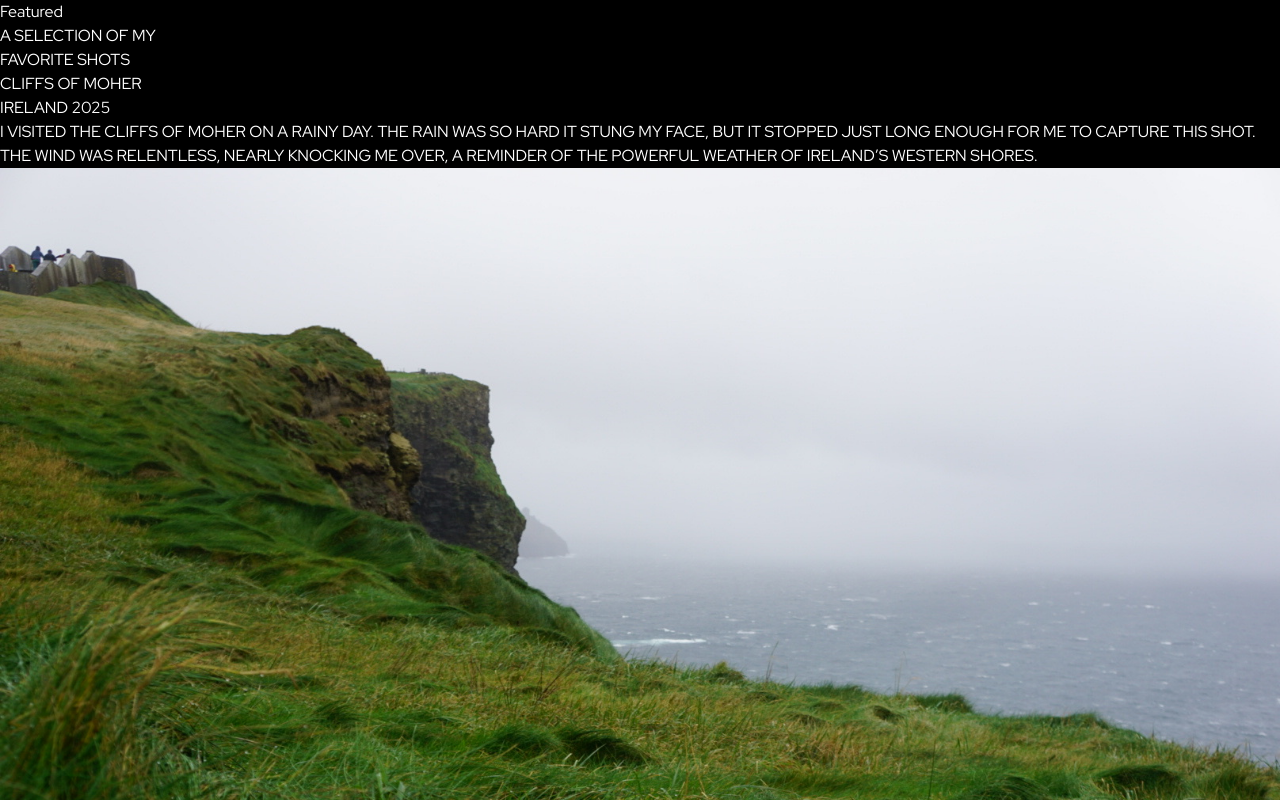
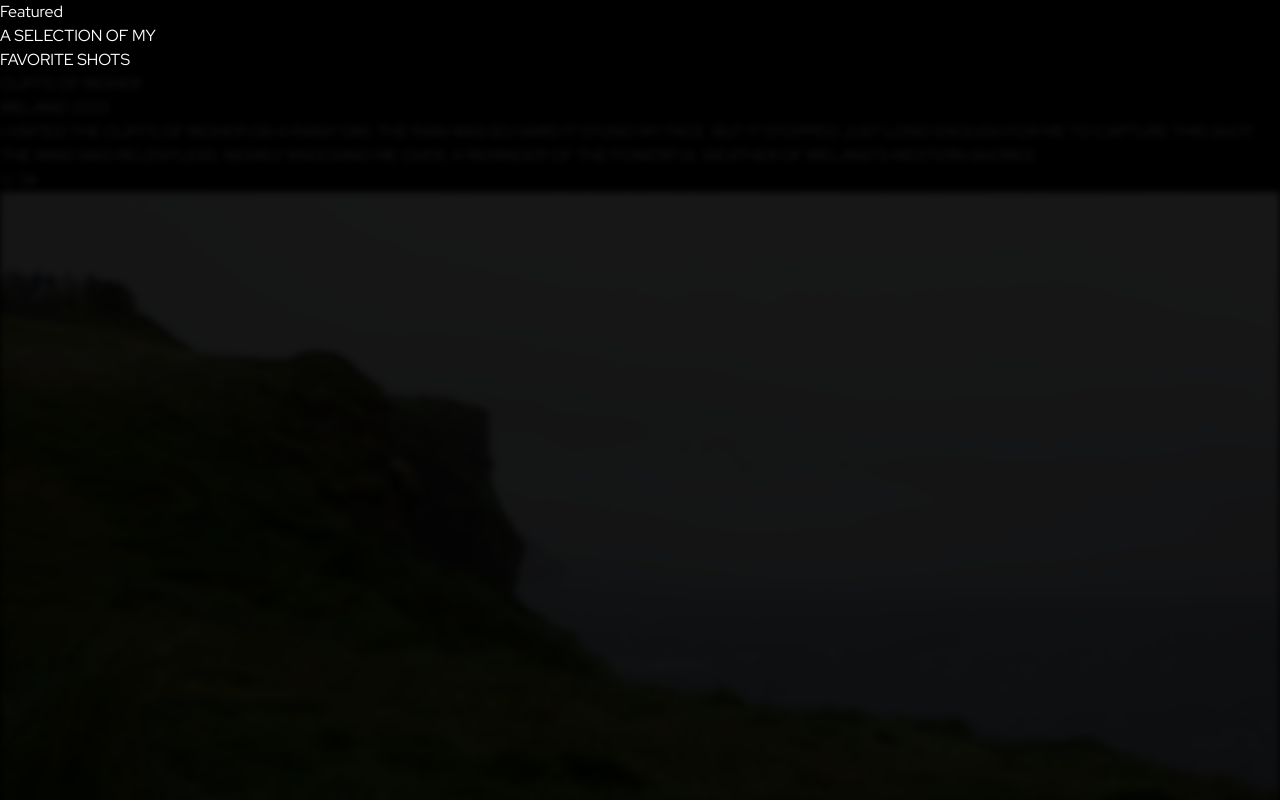
Before and after one commit to samanthacabrera/photofolio, a React (Vite) app: page /photofolio/featured in a window 1280 px wide. Shown: the top 800 px of the page. Built offline with nearby package versions, Linux system fonts and the light colour scheme.

Commit message:
add Carousel to featured

```diff
--- a/src/About.jsx
+++ b/src/About.jsx
@@ -1,63 +1,30 @@
-import { motion, useScroll, useTransform } from "framer-motion";
 import Transition from "./Transition";
-import { useRef } from "react";
 
 function About() {
-  const ref = useRef(null);
-
-  const { scrollYProgress } = useScroll({
-    target: ref,
-    offset: ["start end", "end start"],
-  });
-
-  const y = useTransform(scrollYProgress, [0, 1], [6, -6]);
-
-  const container = {
-    hidden: {},
-    visible: {
-      transition: {
-        staggerChildren: 0.25,
-      },
-    },
-  };
-
-  const item = {
-    hidden: { opacity: 0, y: 12 },
-    visible: {
-      opacity: 1,
-      y: 0,
-      transition: { duration: 0.6, ease: "easeOut" },
-    },
-  };
 
   return (
     <Transition>
       <div
         id="about"
-        ref={ref}
-        className="relative flex flex-col items-center justify-center h-[80vh] max-w-lg mx-8 md:mx-auto"
+        className="relative flex flex-col items-center justify-center min-h-[90vh] max-w-lg mx-8 md:mx-auto"
       >
-        <motion.div
-          style={{ y }}
-          variants={container}
-          initial="hidden"
-          animate="visible"
+        <div
           className="text-left leading-relaxed tracking-wide normal-case space-y-4"
         >
-          <motion.p variants={item}>
+          <p>
             I am a photographer based in Utrecht, Netherlands.
-          </motion.p>
+          </p>
 
-          <motion.p variants={item}>
-            This is my personal archive of places I’ve visited that felt worth
+          <p>
+            This is my personal collection of places I’ve visited that felt worth
             holding onto.
-          </motion.p>
+          </p>
 
-          <motion.p variants={item}>
+          <p>
             I am self-taught and began photographing in 2020. All photos are
             captured with a Sony Alpha a6000 under natural light.
-          </motion.p>
-        </motion.div>
+          </p>
+        </div>
 
         <p className="fixed bottom-2 text-[10px] md:text-xs tracking-wide">
           This site was made by
--- a/src/Featured.jsx
+++ b/src/Featured.jsx
@@ -1,29 +1,81 @@
+import { motion, AnimatePresence } from "framer-motion";
+import { useState, useEffect } from "react";
 import photos from "./photos";
 import Transition from "./Transition";
 
+const slideVariants = {
+  enter: {
+    opacity: 0,
+    filter: "blur(4px)",
+  },
+  center: {
+    x: 0,
+    opacity: 1,
+    filter: "blur(0px)",
+    transition: {
+      duration: 1,
+      ease: [0.40, 1, 0.36, 1],
+    },
+  },
+  exit: {
+    opacity: 0,
+    filter: "blur(4px)",
+    transition: { duration: 0.8 },
+  },
+};
+
 function Featured() {
   const featuredPhotos = photos.filter((p) => p.featured);
+  const [[index, direction], setIndex] = useState([0, 0]);
+  const [isPlaying, setIsPlaying] = useState(true);
+
   if (!featuredPhotos.length) return null;
+
+  const photo = featuredPhotos[index];
+  const isReversed = index % 2 !== 0;
+
+  const paginate = (newDirection) => {
+    setIndex(([prev]) => {
+      const next = prev + newDirection;
+
+      if (next < 0) return [featuredPhotos.length - 1, newDirection];
+      if (next >= featuredPhotos.length) return [0, newDirection];
+
+      return [next, newDirection];
+    });
+  };
+
+  useEffect(() => {
+    if (!isPlaying) return;
+
+    const interval = setInterval(() => {
+      paginate(1);
+    }, 5000);
+
+    return () => clearInterval(interval);
+  }, [isPlaying]);
 
   return (
     <Transition>
-      <section className="min-h-screen max-w-7xl mx-6 md:mx-auto py-12">
-
+      <section className="min-h-screen max-w-7xl mx-6 md:mx-auto py-12 overflow-hidden">
         <p className="py-20 text-center text-4xl max-w-2xl mx-auto leading-loose tracking-widest italic">
           A selection of my <br /> favorite shots
         </p>
 
-        <div className="flex flex-col gap-[50vh] py-[25vh]">
-          {featuredPhotos.map((photo, index) => {
-            const isReversed = index % 2 !== 0;
-
-            return (
-              <div
+        <div className="relative pt-20">
+          <AnimatePresence mode="wait" custom={direction}>
+            <motion.div
               key={photo.id}
+              custom={direction}
+              variants={slideVariants}
+              initial="enter"
+              animate="center"
+              exit="exit"
               className={`flex flex-col md:flex-row gap-12 items-start ${
                 isReversed ? "md:flex-row-reverse" : ""
               }`}
             >
+              {/* Info */}
               <div className="w-full md:w-1/6">
                 <h1 className="text-2xl font-light mb-4">
                   {photo.desc}
@@ -38,8 +90,20 @@ function Featured() {
                     {photo.featuredText}
                   </p>
                 )}
+                <div className="flex items-center gap-6 mt-8 text-sm tracking-widest uppercase">
+                  <span className="opacity-50">
+                    {index + 1} / {featuredPhotos.length}
+                  </span>
+                  <button
+                    onClick={() => setIsPlaying((p) => !p)}
+                    className="opacity-60 hover:opacity-100 transition text-xl "
+                    aria-label={isPlaying ? "Pause slideshow" : "Play slideshow"}
+                  >
+                    {isPlaying ? "⏸" : "▶"}
+                  </button>
                 </div>
-
+              </div>
+              {/* Photo */}
               <div className="relative w-full md:w-5/6 h-[80vh] overflow-hidden">
                 <img
                   src={photo.src}
@@ -47,9 +111,8 @@ function Featured() {
                   className="h-full w-full object-cover"
                 />
               </div>
-              </div>
-            );
-          })}
+            </motion.div>
+          </AnimatePresence>
         </div>
       </section>
     </Transition>
--- a/src/Transition.jsx
+++ b/src/Transition.jsx
@@ -1,18 +1,29 @@
 import { motion } from "framer-motion";
 
 const variants = {
-  hidden: { opacity: 0 },
+  hidden: {
+    opacity: 0,
+    y: 12,
+    scale: 0.98,
+    filter: "blur(8px)",
+  },
   visible: {
     opacity: 1,
+    y: 0,
+    scale: 1,
+    filter: "blur(0px)",
     transition: {
-      duration: 1,
-      ease: [0.4, 0, 0.2, 1],
+      duration: 0.5,
+      ease: [0.22, 1, 0.36, 1], // modern "easeOutExpo-ish"
     },
   },
   exit: {
     opacity: 0,
+    y: -12,
+    scale: 0.98,
+    filter: "blur(8px)",
     transition: {
-      duration: 1,
+      duration: 0.4,
       ease: [0.4, 0, 0.2, 1],
     },
   },
--- a/src/photos.js
+++ b/src/photos.js
@@ -11,8 +11,6 @@ const photos = [
     { id: 10, src: "/photofolio/norway/DSC00474.JPG", location: "Norway", year: 2026, desc: "Ersfjordbotn", featured: false },
     { id: 11, src: "/photofolio/norway/DSC00532.JPG", location: "Norway", year: 2026, desc: "Ersfjordbotn", featured: false },
     { id: 12, src: "/photofolio/norway/DSC00466.JPG", location: "Norway", year: 2026, desc: "Ersfjordbotn", featured: false },
-    { id: 13, src: "/photofolio/norway/IMG_5002.HEIC", location: "Norway", year: 2026, desc: "Sommarøy", featured: false },
-    { id: 14, src: "/photofolio/norway/DSC00631.JPG", location: "Norway", year: 2026, desc: "Sommarøy", featured: false },
 ];
 
 export default photos;
```
Lines whose indentation alone changed are shown as unchanged.
